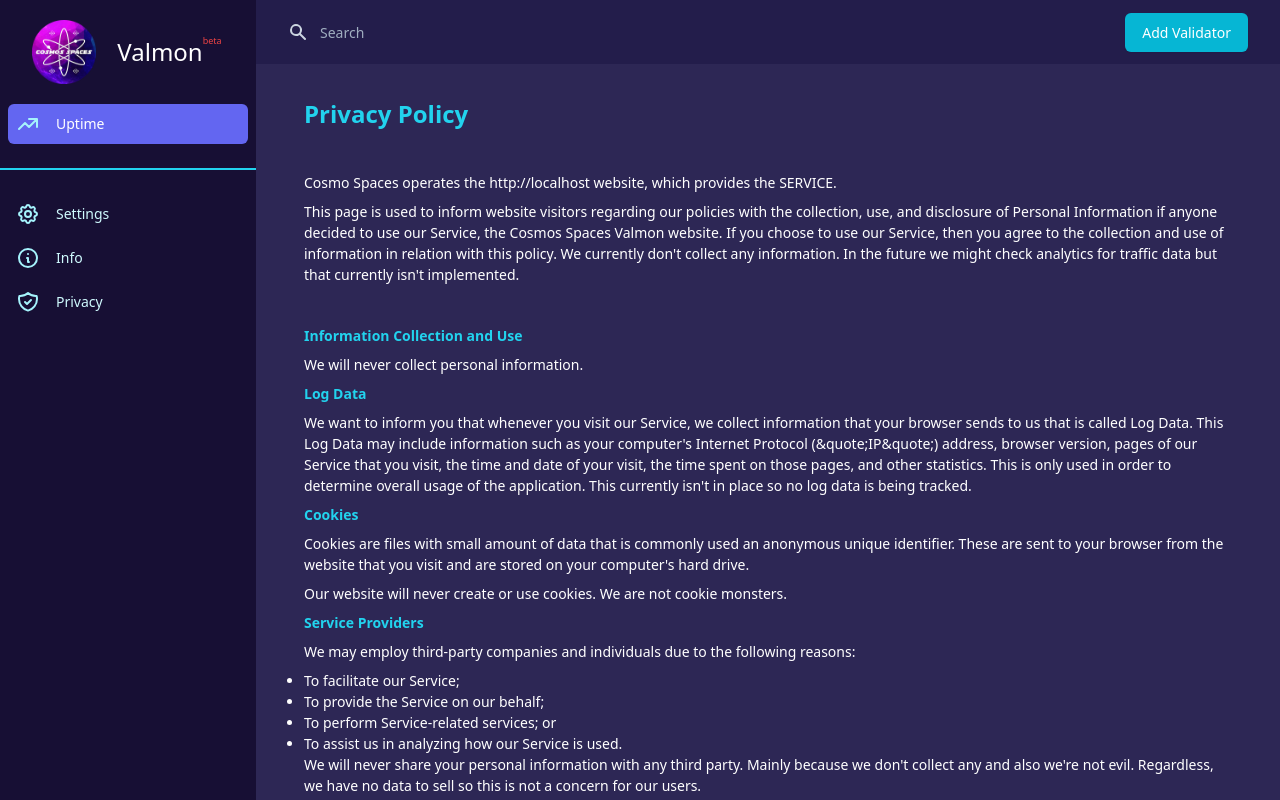
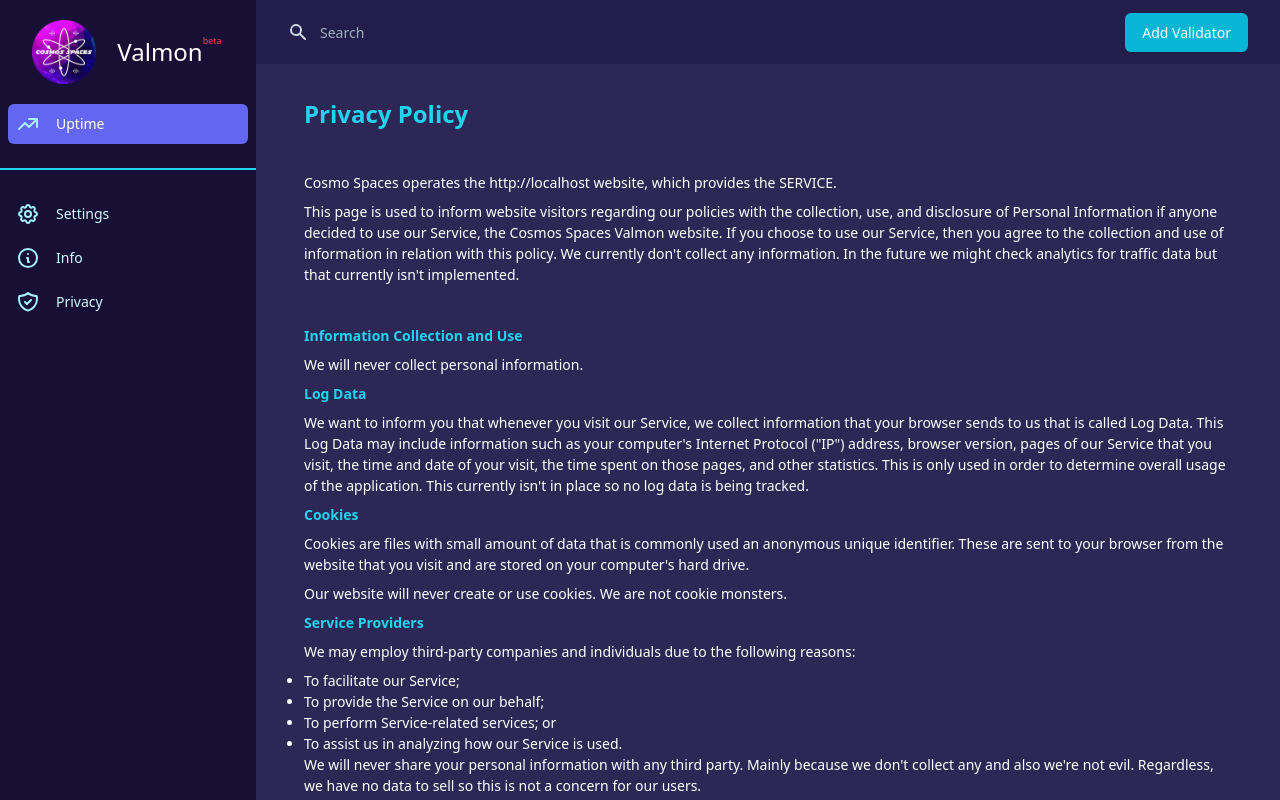
Before and after one commit to CosmosSpaces/stivalidatormon, a Next.js app: page /privacy in a window 1280 px wide. Shown: the top 800 px of the page. Built offline with nearby package versions, Linux system fonts and the light colour scheme.

Commit message:
fix html entity

```diff
--- a/src/pages/privacy.tsx
+++ b/src/pages/privacy.tsx
@@ -42,10 +42,10 @@ const Privacy = () => {
           We want to inform you that whenever you visit our Service, we collect
           information that your browser sends to us that is called Log Data.
           This Log Data may include information such as your computer&apos;s
-          Internet Protocol (&quote;IP&quote;) address, browser version, pages
-          of our Service that you visit, the time and date of your visit, the
-          time spent on those pages, and other statistics. This is only used in
-          order to determine overall usage of the application. This currently
+          Internet Protocol (&quot;IP&quot;) address, browser version, pages of
+          our Service that you visit, the time and date of your visit, the time
+          spent on those pages, and other statistics. This is only used in order
+          to determine overall usage of the application. This currently
           isn&apos;t in place so no log data is being tracked.
         </p>
 
```
